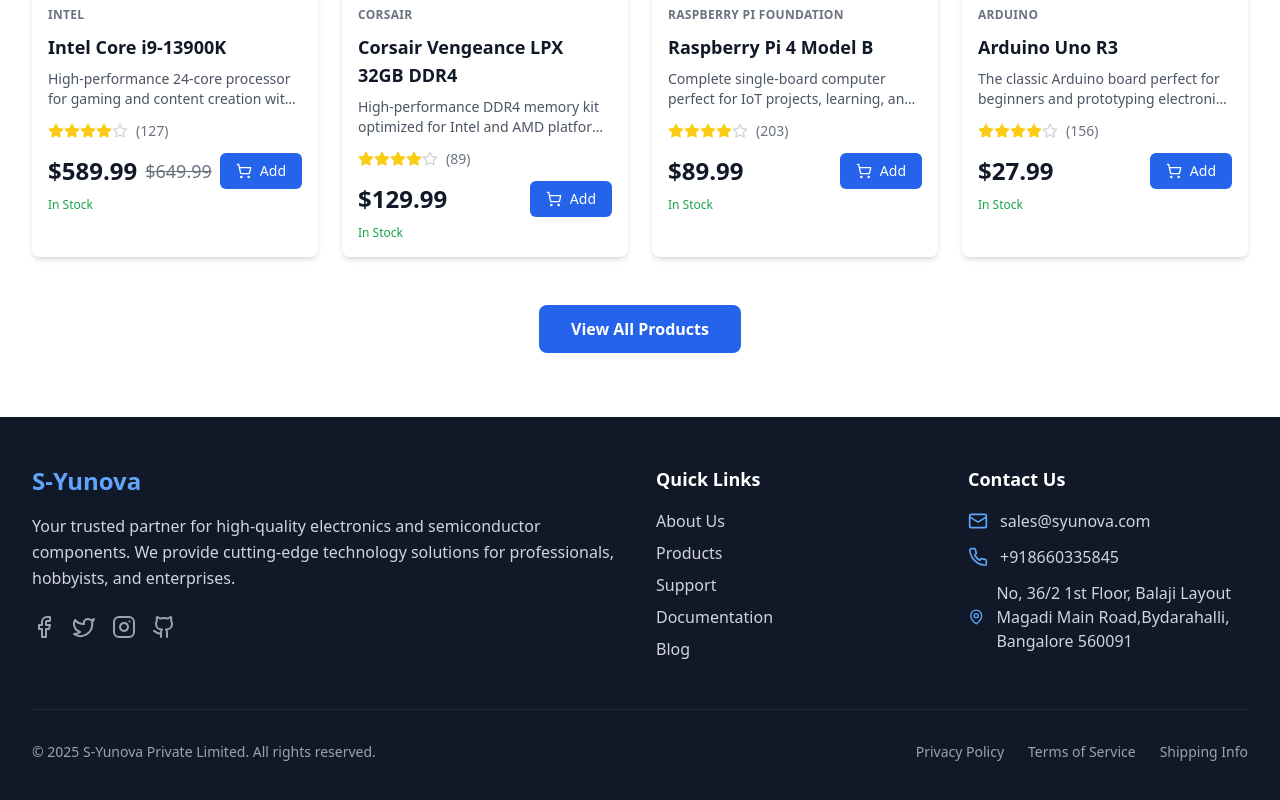
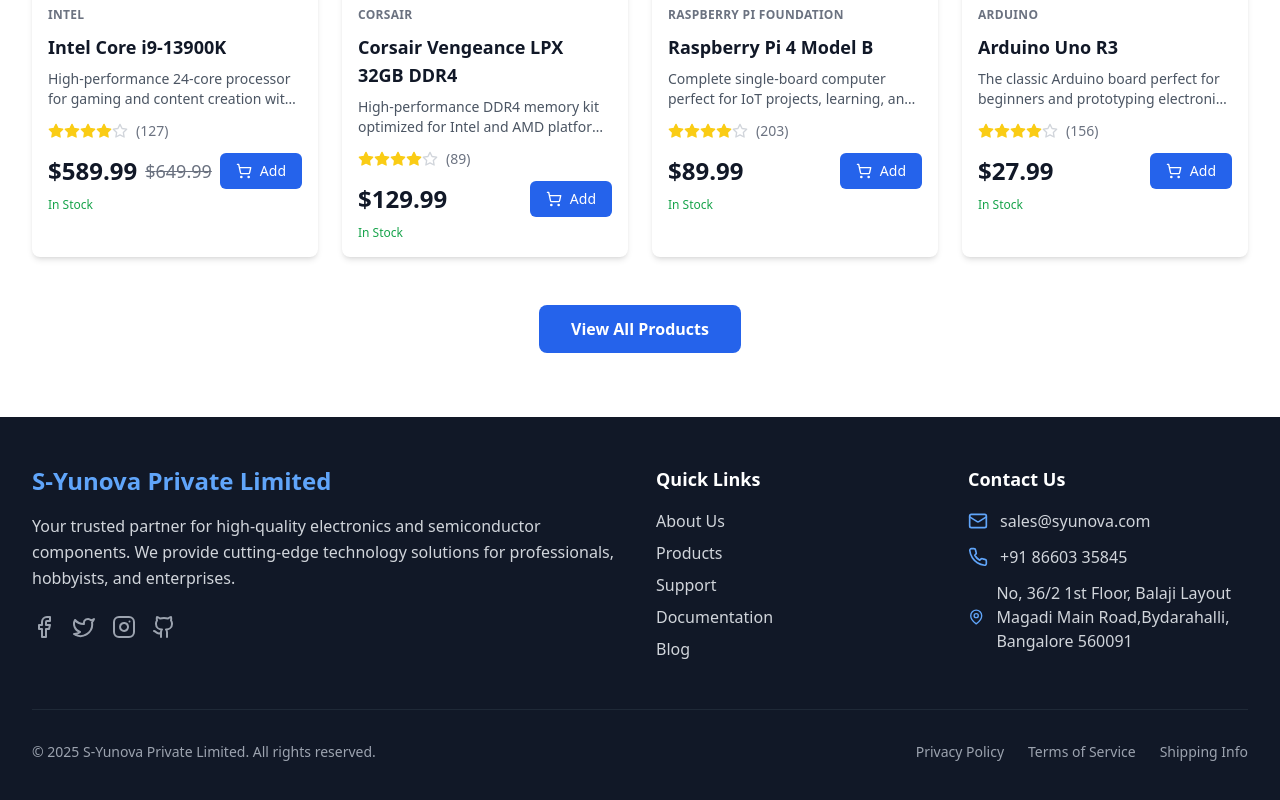
Before and after one commit to prasannakumarbk/Website, a React (Vite) app: page / in a window 1280 px wide. Shown: the part 1905-2705 px from the top of the page. Built offline with nearby package versions, Linux system fonts and the light colour scheme.

Commit message:
Update Footer.tsx

```diff
--- a/src/components/Footer.tsx
+++ b/src/components/Footer.tsx
@@ -8,7 +8,7 @@ export const Footer: React.FC = () => {
         <div className="grid grid-cols-1 md:grid-cols-4 gap-8">
           {/* Company Info */}
           <div className="col-span-1 md:col-span-2">
-            <h3 className="text-2xl font-bold text-blue-400 mb-4">S-Yunova</h3>
+            <h3 className="text-2xl font-bold text-blue-400 mb-4">S-Yunova Private Limited</h3>
             <p className="text-gray-300 mb-6 leading-relaxed">
               Your trusted partner for high-quality electronics and semiconductor components.
               We provide cutting-edge technology solutions for professionals, hobbyists, and enterprises.
@@ -51,7 +51,7 @@ export const Footer: React.FC = () => {
               </div>
               <div className="flex items-center space-x-3">
                 <Phone className="h-5 w-5 text-blue-400" />
-                <span className="text-gray-300">+918660335845</span>
+                <span className="text-gray-300">+91 86603 35845</span>
               </div>
               <div className="flex items-center space-x-3">
                 <MapPin className="h-10 w-10 text-blue-400" />
```
